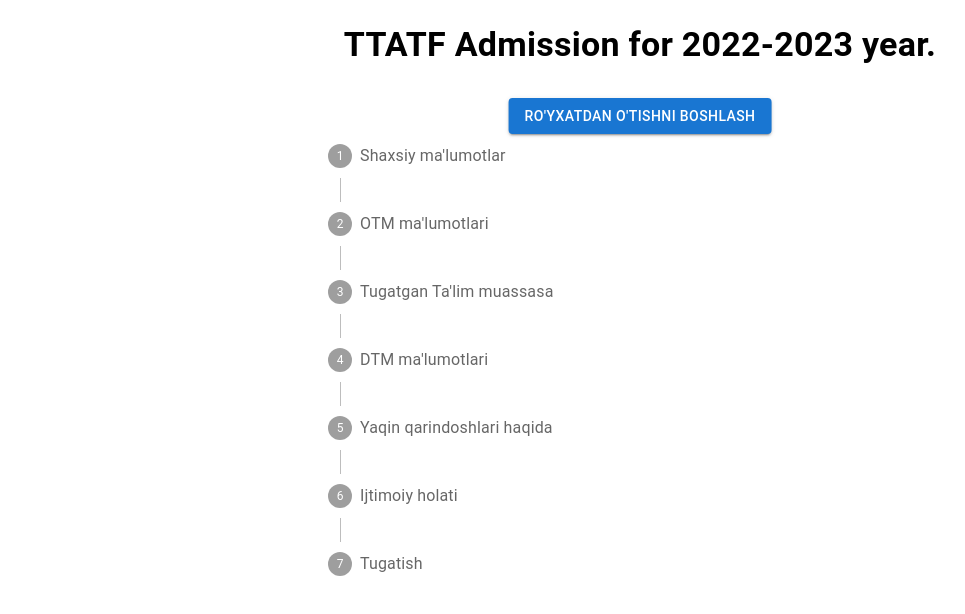
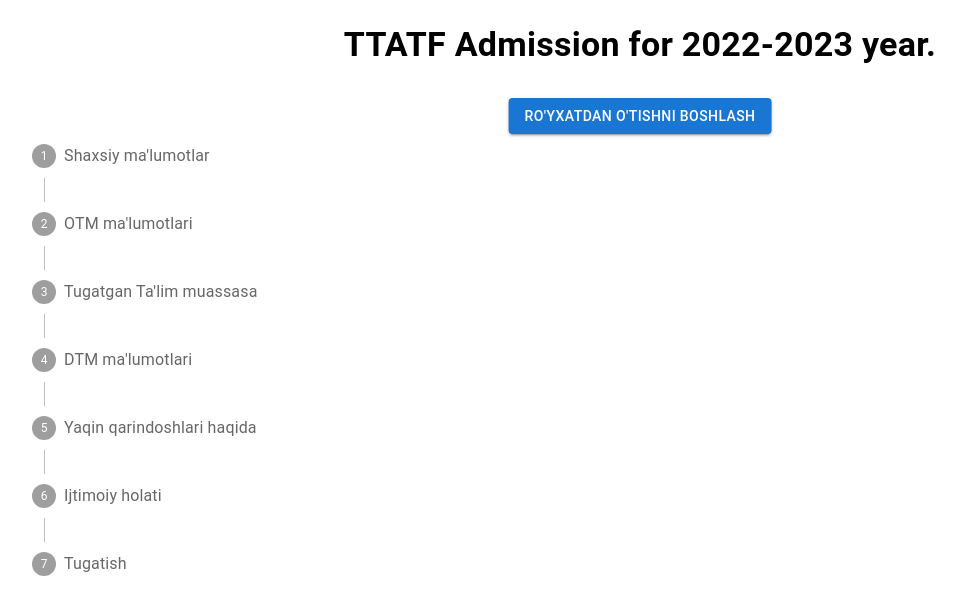
Before and after one commit to 0605AbMu/TTATF-Admission-Frontend, a React (Create React App) app: page / in a window 1280 px wide. Shown: the top 614 px of the page, without its empty margins (0-965 px from the left). Built offline with nearby package versions, Linux system fonts and the light colour scheme.

Commit message:
Stepperning width xossasi sozlandi

```diff
--- a/src/Stepper/Stepper.jsx
+++ b/src/Stepper/Stepper.jsx
@@ -108,6 +108,7 @@ export default function VerticalLinearStepper({ stepIndex = -1 }) {
     <Box
       sx={{
         maxWidth: "95%",
+        width: "95%",
         p: 1,
         left: "50%",
         transform: "translateX(-50%)",
```
